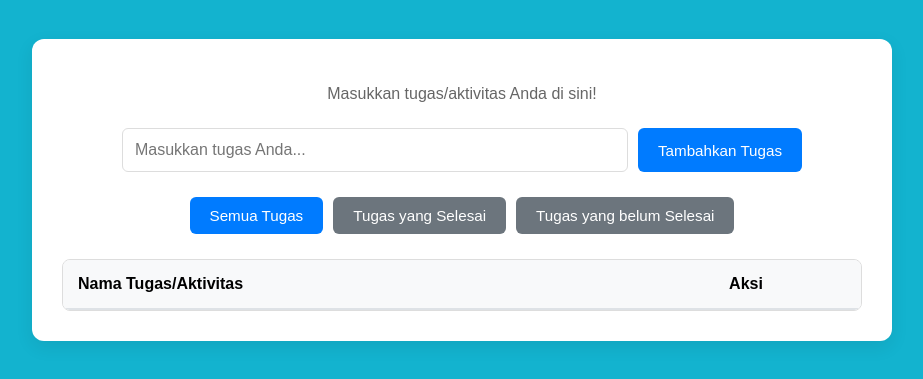
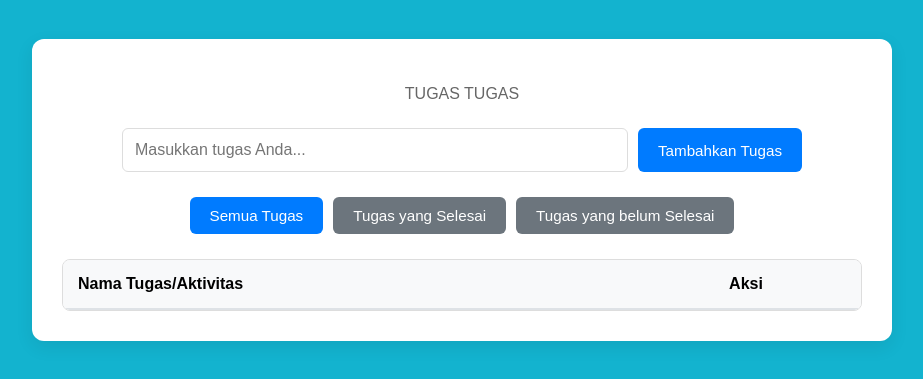
Before and after one commit to Sebastian11-2003/todo-app, a website: page public/index.html in a window 1280 px wide. Shown: the part 79-458 px from the top of the page, without its empty margins (178-1101 px from the left). Drawn offline with Linux system fonts and the light colour scheme; no server answers.

Commit message:
update html

```diff
--- a/public/index.html
+++ b/public/index.html
@@ -9,7 +9,7 @@
 <body>
   <h1>To Do List</h1>
   <div class="container">
-    <p class="subtitle">Masukkan tugas/aktivitas Anda di sini!</p>
+    <p class="subtitle">TUGAS TUGAS</p>
 
     <div class="input-area">
       <input type="text" id="taskInput" placeholder="Masukkan tugas Anda..." />
```
